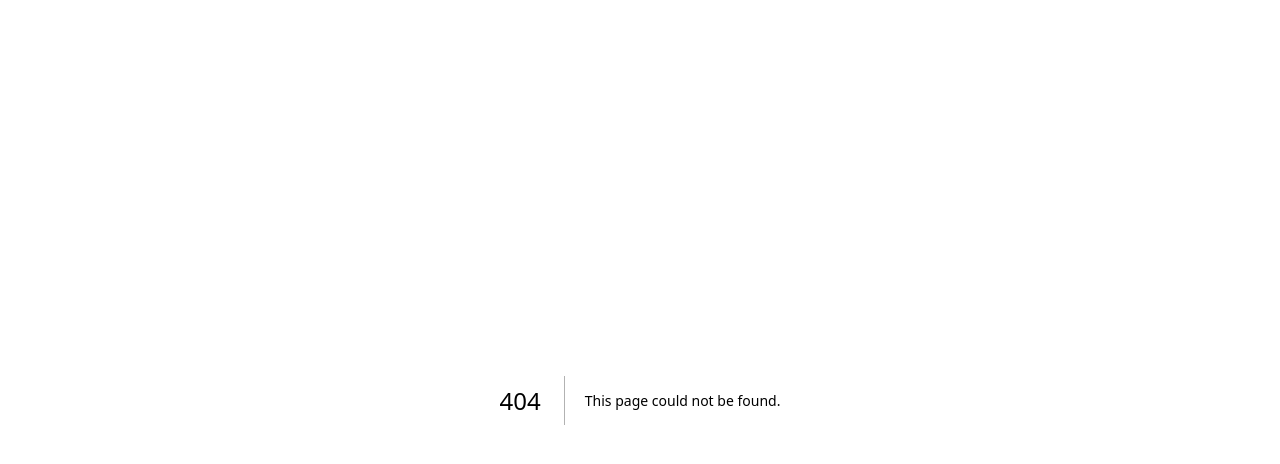
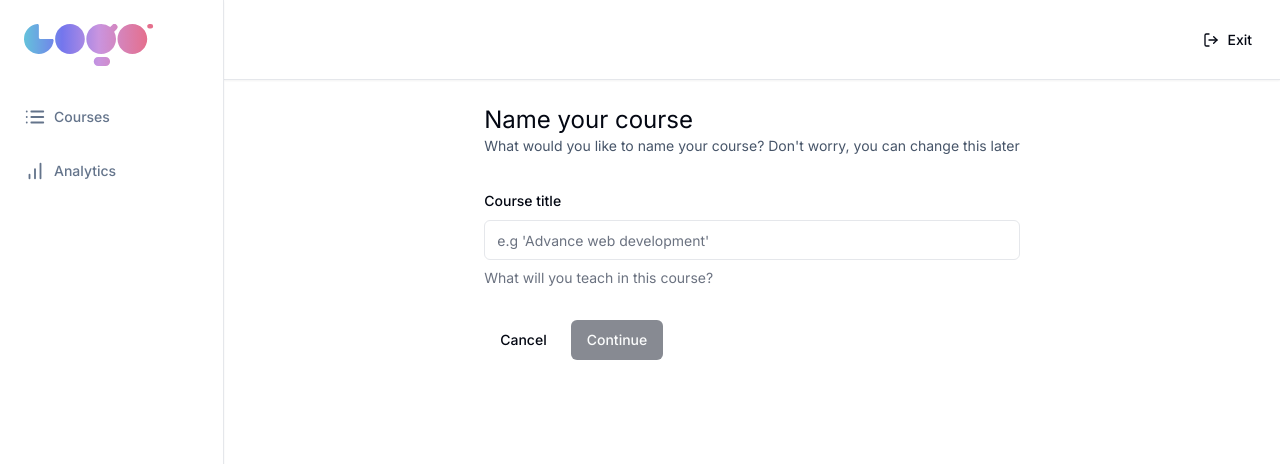
Before and after one commit to avanish7390/elearning, a Next.js app: page /teacher/create in a window 1280 px wide. Before the commit this address had no page. Shown: the top 464 px of the page. Built offline with nearby package versions, Linux system fonts and the light colour scheme.

Commit message:
complete  Course Creation Ui

```diff
--- /dev/null
+++ b/app/(dashboard)/(routes)/teacher/create/page.tsx
@@ -0,0 +1,113 @@
+"use client"
+
+import { zodResolver } from "@hookform/resolvers/zod";
+import axios from "axios";
+import { useRouter } from "next/navigation";
+import { useForm } from "react-hook-form";
+import * as z from "zod";
+import toast from "react-hot-toast";
+
+
+
+import {
+    Form,
+    FormControl,
+    FormDescription,
+    FormField,
+    FormItem,
+    FormLabel,
+    FormMessage,
+} from "@/components/ui/form";
+
+import { Button } from "@/components/ui/button";
+import { Input } from "@/components/ui/input";
+
+import Link from "next/link";
+
+
+
+const formSchema = z.object({
+    title: z.string().min(1, {
+        message: "Title is reguired",
+    }),
+});
+const CreatePage = () => {
+    const router = useRouter();
+    const form = useForm<z.infer<typeof formSchema>>({
+        resolver: zodResolver(formSchema),
+        defaultValues: {
+            title: ""
+        },
+    });
+
+    const { isSubmitting, isValid } = form.formState;
+
+    const onSubmit = async (values: z.infer<typeof formSchema>) => {
+        try {
+            const response = await axios.post("/app/courses", values);
+            router.push(`/teacher/courses/${response.data.id}`);
+
+        } catch {
+            toast.error("Something went wrong");
+
+        }
+
+    }
+    return (
+        <div className="max-w-5xl mx-auto flex  md:items-center md:justify-center h-full p-6">
+            <div>
+                <h1 className="text-2xl">
+                    Name your course
+                </h1>
+                <p className="text-sm text-slate-600">
+                    What would you like to name your course? Don&apos;t worry, you can change this later
+                </p>
+                <Form {...form}>
+                    <form
+                        onSubmit={form.handleSubmit(onSubmit)}
+                        className="space-y-8 mt-8"
+                        >
+                        <FormField
+                        control={form.control}
+                        name="title"
+                        render={({field}) =>(
+                            <FormItem>
+                               <FormLabel>
+                                Course title
+                               </FormLabel>
+                               <FormControl>
+                                <Input
+                                disabled={isSubmitting}
+                                placeholder="e.g 'Advance web development'"
+                                {...field}/>
+                               </FormControl>
+                               <FormDescription>
+                                What will you teach in this course?
+                               </FormDescription>
+                               <FormMessage/>
+                            </FormItem>
+                        )}/>
+                        <div className="flex items-center gap-x-2">
+                            <Link href="/">
+                                <Button
+                                 type="button"
+                                 variant="ghost" >
+                                 Cancel
+                                </Button>
+                            </Link>
+                            <Button
+                            type="submit"
+                            disabled={!isValid || isSubmitting}>
+                                Continue
+                            </Button>
+
+                        </div>
+                    </form>
+
+                </Form>
+            </div>
+        </div>
+    );
+}
+
+export default CreatePage;
--- a/app/layout.tsx
+++ b/app/layout.tsx
@@ -1,3 +1,4 @@
+import { ToastProvider } from '@/components/providers/toaster-provider';
 import { ClerkProvider } from '@clerk/nextjs';
 import type { Metadata } from "next";
 import { Inter } from "next/font/google";
@@ -17,7 +18,10 @@
   return (
     <ClerkProvider>
     <html lang="en">
-      <body className={inter.className}>{children}</body>
+      <body className={inter.className}>
+        <ToastProvider/>
+        {children}
+        </body>
     </html>
     </ClerkProvider>
   );
--- /dev/null
+++ b/components/providers/toaster-provider.tsx
@@ -0,0 +1,5 @@
+"use client"
+import { Toaster } from "react-hot-toast";
+export const ToastProvider = () => {
+    return <Toaster/>
+};
--- a/package.json
+++ b/package.json
@@ -14,6 +14,7 @@
     "@radix-ui/react-dialog": "^1.0.5",
     "@radix-ui/react-label": "^2.0.2",
     "@radix-ui/react-slot": "^1.0.2",
+    "axios": "^1.6.8",
     "class-variance-authority": "^0.7.0",
     "clsx": "^2.1.0",
     "lucide-react": "^0.358.0",
@@ -21,6 +22,7 @@
     "react": "^18",
     "react-dom": "^18",
     "react-hook-form": "^7.51.0",
+    "react-hot-toast": "^2.4.1",
     "tailwind-merge": "^2.2.1",
     "tailwindcss-animate": "^1.0.7",
     "zod": "^3.22.4"
```
Also changed, not shown: app/(dashboard)/(routes)/teacher/courses/page.jsx (+10 -3 lines), public/logo.svg, 1 other file (tests, documents, lock files or other folders).
